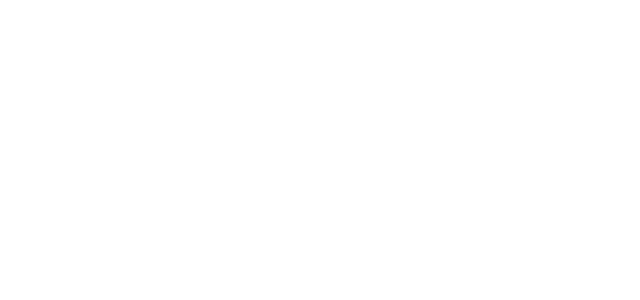
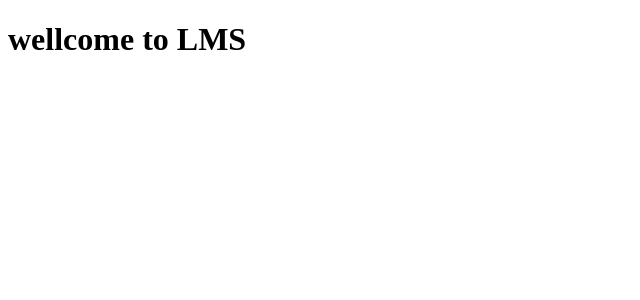
Before and after one commit to Mukesh-Darknet/Learning-Management-System, a React (Vite) app: page / in a window 1280 px wide. Shown: the top 300 px of the page, without its empty margins (0-640 px from the left). Built offline with nearby package versions, Linux system fonts and the light colour scheme.

Commit message:
Dependecies

```diff
--- a/src/App.jsx
+++ b/src/App.jsx
@@ -6,7 +6,9 @@ function App() {
   return (
     <>
 
+     <h1>wellcome to LMS
 
+     </h1>
     </>
   )
 }
--- /dev/null
+++ b/src/index.css
@@ -0,0 +1,11 @@
+@tailwind base;
+@tailwind components;
+@tailwind utilities;
+
+
+
+body{
+  margin: auto;
+  max-width: 1440px;
+  position: relative;
+}
```
Also changed, not shown: package.json (+12 -1 lines), tailwind.config.js (added, +8 -0 lines), 2 other files (tests, documents, lock files or other folders).
